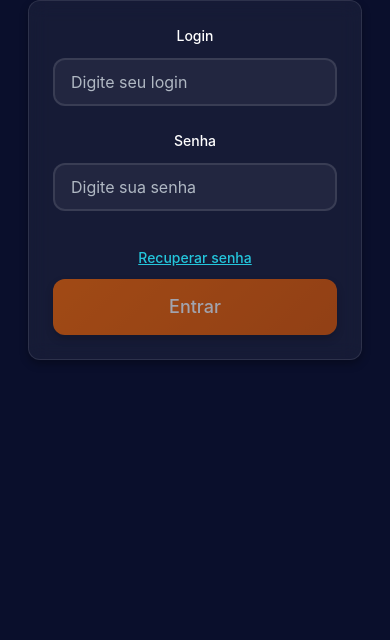
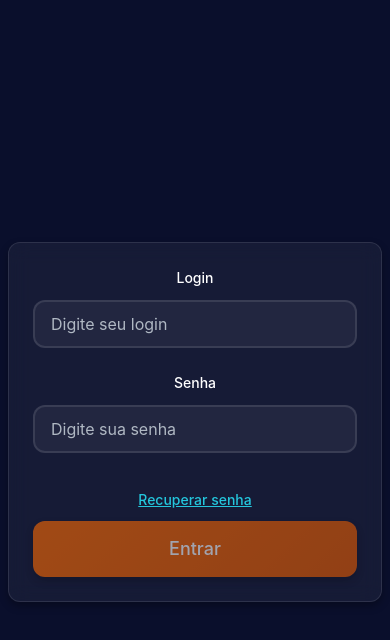
Before and after one commit to omitmv/fed-team, a React (Create React App) app: page / in a window 390 px wide. Shown: the top 640 px of the page. Built offline with nearby package versions, Linux system fonts and the light colour scheme.

Commit message:
Centralização do componente login na tela

```diff
--- a/src/features/app/styles/App.css
+++ b/src/features/app/styles/App.css
@@ -26,13 +26,9 @@
 }
 
 .App-main {
-  padding: var(--space-lg);
-  max-width: var(--container-sm);
-  margin: 0 auto;
-  display: flex;
-  align-items: center;
-  justify-content: center;
-  min-height: calc(100vh - 2 * var(--space-lg));
+  padding: 0;
+  width: 100%;
+  height: 100vh;
 }
 
 /* Estilos para o componente UserList - usando o novo sistema de componentes */
--- a/src/features/auth/components/Login.tsx
+++ b/src/features/auth/components/Login.tsx
@@ -46,7 +46,7 @@ const Login: React.FC = () => {
 
   return (
     <div className="container-center">
-      <div className="card">
+      <div className="card login-card">
         <div className="card-body">
           {error && (
             <div className="alert alert-danger">
--- a/src/styles/components.css
+++ b/src/styles/components.css
@@ -454,3 +454,40 @@
   text-decoration: none;
   background: transparent;
 }
+
+/* ======= CONTAINER DE CENTRALIZAÇÃO ======= */
+
+.container-center {
+  display: flex;
+  align-items: center;
+  justify-content: center;
+  min-height: 100vh;
+  width: 100%;
+  padding: var(--spacing-lg);
+  box-sizing: border-box;
+}
+
+/* Card específico para login */
+.login-card {
+  width: 100%;
+  max-width: 400px;
+  margin: 0 auto;
+}
+
+/* Ajuste para mobile */
+@media (max-width: 768px) {
+  .container-center {
+    padding: var(--spacing-md);
+    min-height: 100vh;
+  }
+
+  .login-card {
+    max-width: 100%;
+  }
+}
+
+@media (max-width: 480px) {
+  .container-center {
+    padding: var(--spacing-sm);
+  }
+}
```
